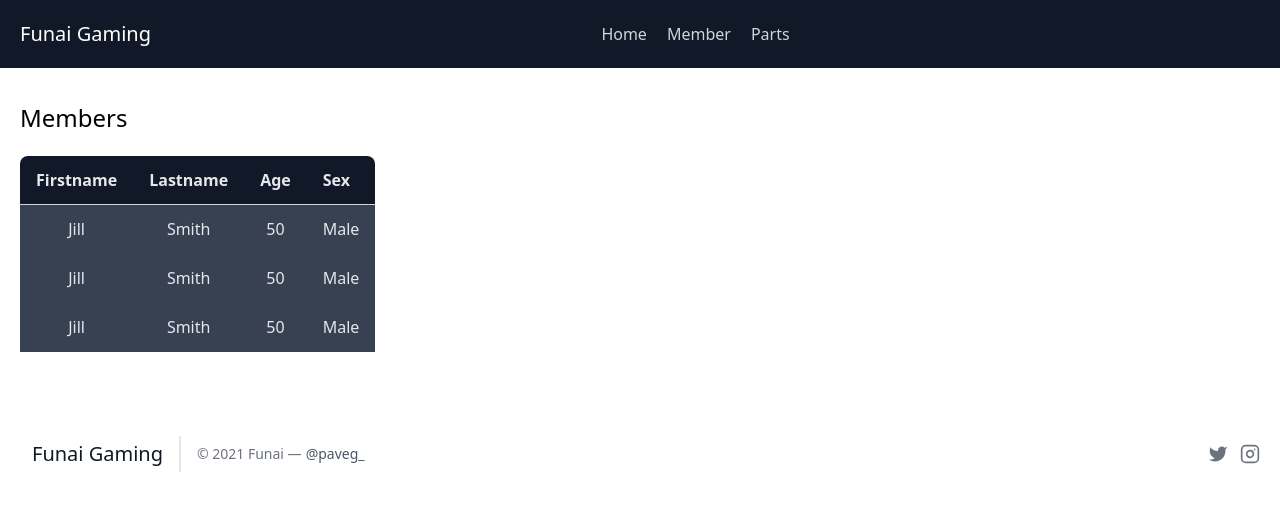
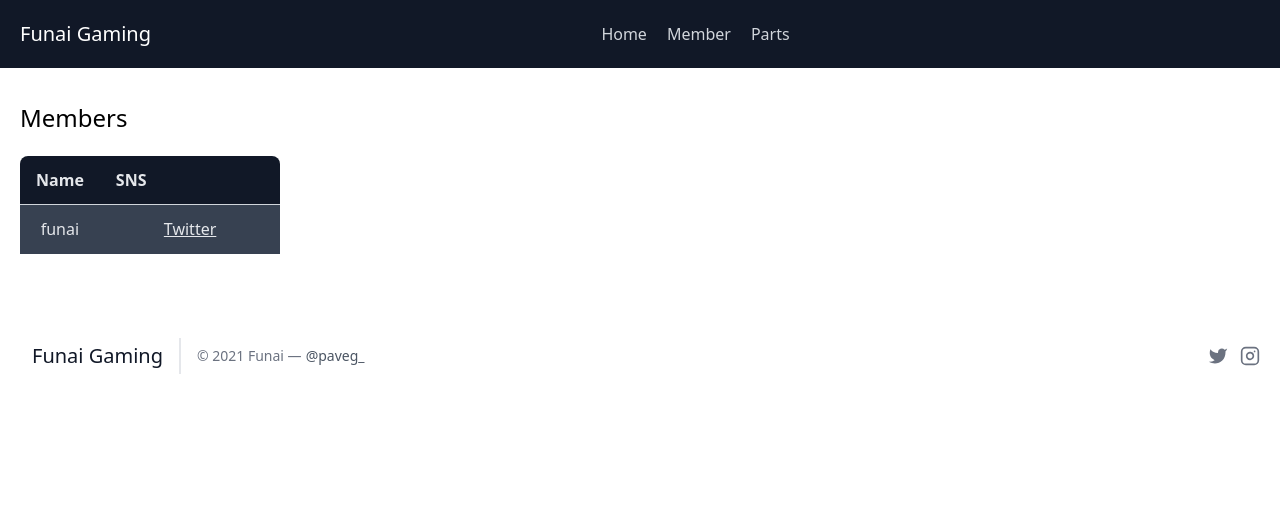
Before and after one commit to paveg/fgweb, a Next.js app: page /members in a window 1280 px wide. Shown: the top 510 px of the page. Built offline with nearby package versions, Linux system fonts and the light colour scheme.

Commit message:
:recycle: Add member page

```diff
--- a/src/components/parts/inlineLink.tsx
+++ b/src/components/parts/inlineLink.tsx
@@ -2,12 +2,19 @@ import Link from 'next/link'
 
 export type InlineLinkProps = {
   href: string
+  target?: '_blank'
 }
 
-export const InlineLink: React.FC<InlineLinkProps> = ({ href, children }): JSX.Element => {
-  return <Link href={href}>
-    <a className="underline text-blue-600 hover:text-blue-800 visited:text-purple-600 mx-12">
-      {children}
-    </a>
-  </Link >
+export const InlineLink: React.FC<InlineLinkProps> = ({ href, target, children }): JSX.Element => {
+  return (target === '_blank') ?
+    <Link href={href}>
+      <a className="underline text-blue-600 hover:text-blue-800 visited:text-purple-600 mx-12" target={target} rel="noreferrer noopener">
+        {children}
+      </a>
+    </Link> :
+    <Link href={href}>
+      <a className="underline text-blue-600 hover:text-blue-800 visited:text-purple-600 mx-12">
+        {children}
+      </a>
+    </Link>
 }
--- a/src/pages/members.tsx
+++ b/src/pages/members.tsx
@@ -1,34 +1,43 @@
 import React from 'react';
 import { Layout } from '../components/layout';
+import { InlineLink } from '../components/parts/inlineLink'
+
+type Member = {
+  nickname: string,
+  twitterURL: string,
+}
+
+const members: Member[] = [
+  {
+    nickname: 'funai',
+    twitterURL: 'https://twitter.com/paveg_'
+  }
+]
 
 export const Parts: React.FC = (): JSX.Element => (
   <Layout pageTitle="Members" >
     <div className="w-full text-center mx-auto">
       <table className="rounded-t-lg m-5 w-5/6 mx-auto bg-gray-900 text-gray-200">
-        <tr className="text-left border-b border-gray-300">
-          <th className="px-4 py-3">Firstname</th>
-          <th className="px-4 py-3">Lastname</th>
-          <th className="px-4 py-3">Age</th>
-          <th className="px-4 py-3">Sex</th>
-        </tr>
-        <tr className="bg-gray-700 border-b border-gray-700">
-          <td className="px-4 py-3">Jill</td>
-          <td className="px-4 py-3">Smith</td>
-          <td className="px-4 py-3">50</td>
-          <td className="px-4 py-3">Male</td>
-        </tr>
-        <tr className="bg-gray-700 border-b border-gray-700">
-          <td className="px-4 py-3">Jill</td>
-          <td className="px-4 py-3">Smith</td>
-          <td className="px-4 py-3">50</td>
-          <td className="px-4 py-3">Male</td>
-        </tr>
-        <tr className="bg-gray-700 border-b border-gray-700">
-          <td className="px-4 py-3">Jill</td>
-          <td className="px-4 py-3">Smith</td>
-          <td className="px-4 py-3">50</td>
-          <td className="px-4 py-3">Male</td>
-        </tr>
+        <thead>
+          <tr className="text-left border-b border-gray-300">
+            <th className="px-4 py-3">Name</th>
+            <th className="px-4 py-3">SNS</th>
+          </tr>
+        </thead>
+        <tbody>
+          {
+            members.map((member: Member) => {
+              return <tr key={member.nickname} className="bg-gray-700 border-b border-gray-700">
+                <td className="px-4 py-3">{member.nickname}</td>
+                <td className="px-4 py-3">
+                  <InlineLink href={member.twitterURL} target='_blank'>
+                    Twitter
+                  </InlineLink>
+                </td>
+              </tr>
+            })
+          }
+        </tbody>
       </table>
     </div>
   </Layout>
```
Also changed, not shown: 1 other file (tests, documents, lock files or other folders).
